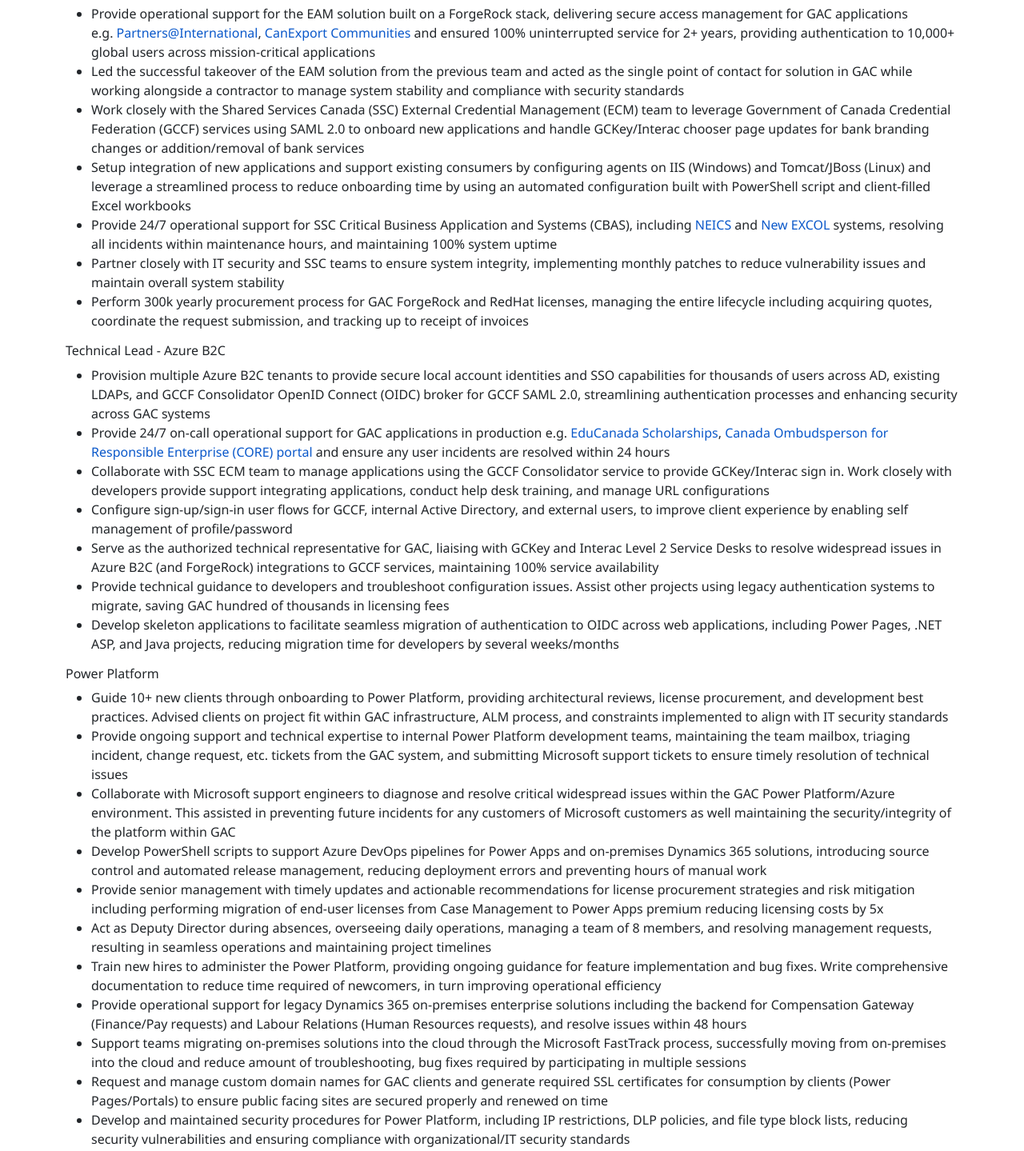
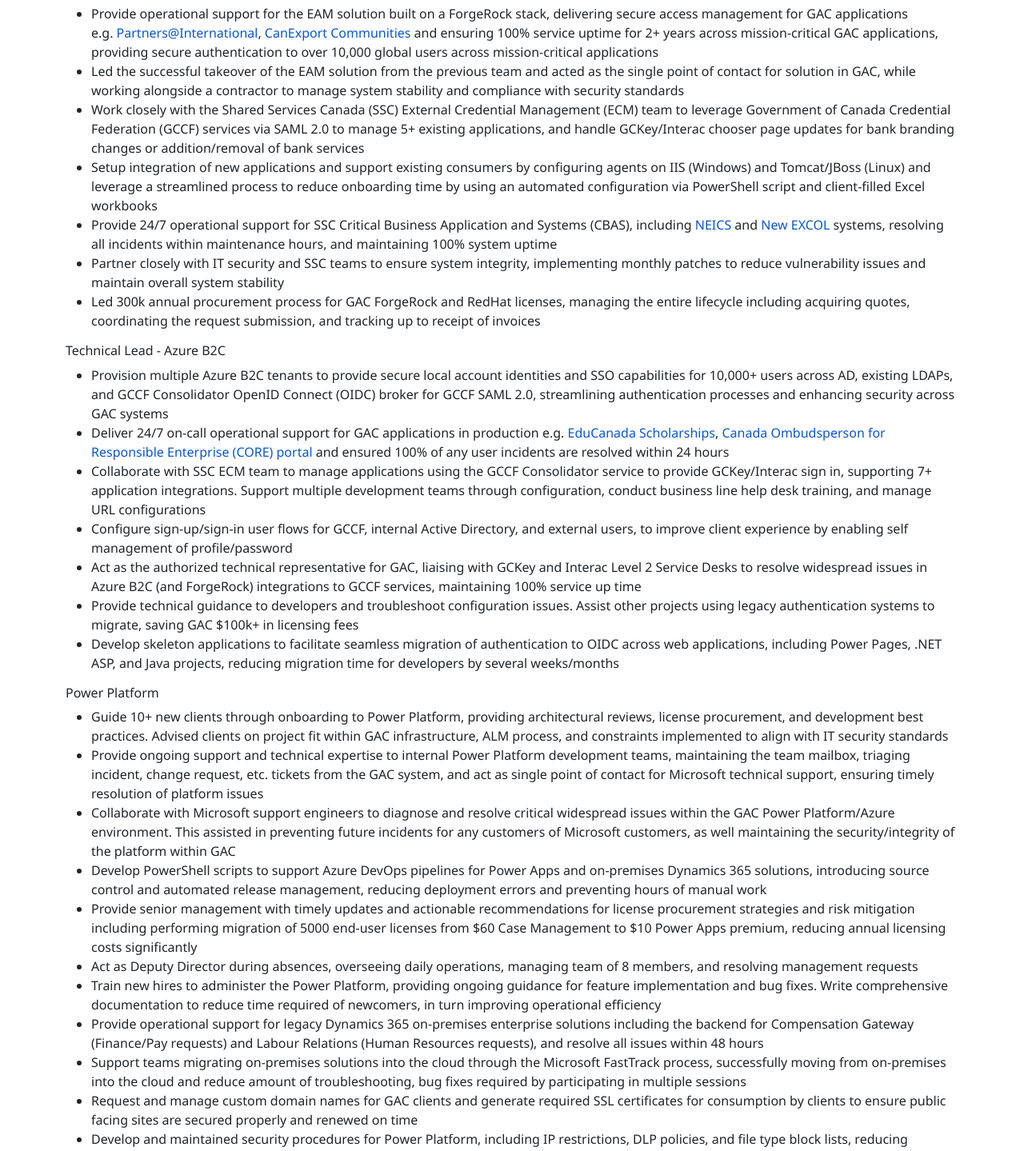
Before and after one commit to luvaihassanali/portfolio, a website: page cv/cv.html in a window 1280 px wide. Shown: the part 370-1809 px from the top of the page at 80% size. Drawn offline with Linux system fonts and the light colour scheme.

Commit message:
cv update 7

```diff
--- a/cv/cv.html
+++ b/cv/cv.html
@@ -93,36 +93,36 @@
                     <div class="col">
                         <h6>Technical Lead - Enterprise Access Management (EAM-HA)<br></h6>
                         <ul>
-                            <li>Provide operational support for the EAM solution built on a ForgeRock stack, delivering secure access management for GAC applications e.g.&nbsp;<a href="https://pi.international.gc.ca/" target="_blank">Partners@International</a>, <a href="https://pb.international.gc.ca/" target="_blank">CanExport Communities</a>&nbsp;and ensured 100% uninterrupted service for 2+ years, providing authentication to 10,000+ global users across mission-critical applications</li>
-                            <li>Led the successful takeover of the EAM solution from the previous team and acted as the single point of contact for solution in GAC while working alongside a contractor to manage system stability and compliance with security standards</li>
-                            <li>Work closely with the Shared Services Canada (SSC)&nbsp;External Credential Management (ECM) team to leverage Government of Canada Credential Federation (GCCF) services using SAML 2.0 to onboard new applications and handle GCKey/Interac chooser page updates for bank branding changes or addition/removal of bank services</li>
-                            <li>Setup integration of new applications and support existing consumers by configuring agents on IIS (Windows) and Tomcat/JBoss (Linux) and leverage a streamlined process to reduce onboarding time by using an automated configuration built with PowerShell script and client-filled Excel workbooks</li>
+                            <li>Provide operational support for the EAM solution built on a ForgeRock stack, delivering secure access management for GAC applications e.g.&nbsp;<a href="https://pi.international.gc.ca/" target="_blank">Partners@International</a>, <a href="https://pb.international.gc.ca/" target="_blank">CanExport Communities</a>&nbsp;and ensuring 100% service uptime for 2+ years across mission-critical GAC applications, providing secure authentication to over 10,000 global users across mission-critical applications</li>
+                            <li>Led the successful takeover of the EAM solution from the previous team and acted as the single point of contact for solution in GAC, while working alongside a contractor to manage system stability and compliance with security standards</li>
+                            <li>Work closely with the Shared Services Canada (SSC)&nbsp;External Credential Management (ECM) team to leverage Government of Canada Credential Federation (GCCF) services via SAML 2.0 to manage 5+ existing applications, and handle GCKey/Interac chooser page updates for bank branding changes or addition/removal of bank services</li>
+                            <li>Setup integration of new applications and support existing consumers by configuring agents on IIS (Windows) and Tomcat/JBoss (Linux) and leverage a streamlined process to reduce onboarding time by using an automated configuration via PowerShell script and client-filled Excel workbooks</li>
                             <li>Provide 24/7 operational support for SSC Critical Business Application and Systems (CBAS), including <a href="https://www.neics-nscei.canada.ca/" target="_blank">NEICS</a> and <a href="https://www.nexcol-nceel.canada.ca/" target="_blank">New EXCOL</a> systems, resolving all incidents within maintenance hours, and maintaining 100% system uptime</li>
                             <li>Partner closely with IT security and SSC teams to ensure system integrity, implementing monthly patches to reduce vulnerability issues and maintain overall system stability</li>
-                            <li>Perform 300k yearly procurement process for GAC ForgeRock and RedHat licenses, managing the entire lifecycle including acquiring quotes, coordinate the request submission, and tracking up to receipt of invoices</li>
+                            <li>Led 300k annual procurement process for GAC ForgeRock and RedHat licenses, managing the entire lifecycle including acquiring quotes, coordinating the request submission, and tracking up to receipt of invoices</li>
                         </ul>
                         <h6>Technical Lead - Azure B2C<br></h6>
                         <ul>
-                            <li>Provision multiple Azure B2C tenants to provide secure local account identities and SSO capabilities for thousands of users across AD, existing LDAPs, and GCCF Consolidator OpenID Connect (OIDC) broker for GCCF SAML 2.0, streamlining authentication processes and enhancing security across GAC systems</li>
-                            <li>Provide 24/7 on-call operational support for GAC applications in production e.g. <a href="https://compte-educanada-account.canada.ca/" target="_blank">EduCanada Scholarships</a>,&nbsp;<a href="https://app.core-ocre.canada.ca/" target="_blank">Canada Ombudsperson for Responsible Enterprise (CORE) portal</a> and ensure any user incidents are resolved within 24 hours</li>
-                            <li>Collaborate with SSC ECM team to manage applications using the GCCF Consolidator service to provide GCKey/Interac sign in. Work closely with developers provide support integrating applications, conduct help desk training, and manage URL configurations</li>
+                            <li>Provision multiple Azure B2C tenants to provide secure local account identities and SSO capabilities for 10,000+ users across AD, existing LDAPs, and GCCF Consolidator OpenID Connect (OIDC) broker for GCCF SAML 2.0, streamlining authentication processes and enhancing security across GAC systems</li>
+                            <li>Deliver 24/7 on-call operational support for GAC applications in production e.g. <a href="https://compte-educanada-account.canada.ca/" target="_blank">EduCanada Scholarships</a>,&nbsp;<a href="https://app.core-ocre.canada.ca/" target="_blank">Canada Ombudsperson for Responsible Enterprise (CORE) portal</a> and ensured 100% of any user incidents are resolved within 24 hours</li>
+                            <li>Collaborate with SSC ECM team to manage applications using the GCCF Consolidator service to provide GCKey/Interac sign in, supporting 7+ application integrations. Support multiple development teams through configuration, conduct business line help desk training, and manage URL configurations</li>
                             <li>Configure sign-up/sign-in user flows for GCCF, internal Active Directory, and external users, to improve client experience by enabling self management of profile/password</li>
-                            <li>Serve as the authorized technical representative for GAC, liaising with GCKey and Interac Level 2 Service Desks to resolve widespread issues in Azure B2C (and ForgeRock) integrations to GCCF services, maintaining 100% service availability</li>
-                            <li>Provide technical guidance to developers and troubleshoot configuration issues. Assist other projects using legacy authentication systems to migrate, saving GAC hundred of thousands in licensing fees</li>
+                            <li>Act as the authorized technical representative for GAC, liaising with GCKey and Interac Level 2 Service Desks to resolve widespread issues in Azure B2C (and ForgeRock) integrations to GCCF services, maintaining 100% service up time</li>
+                            <li>Provide technical guidance to developers and troubleshoot configuration issues. Assist other projects using legacy authentication systems to migrate, saving GAC $100k+&nbsp;in licensing fees</li>
                             <li>Develop skeleton applications to facilitate seamless migration of authentication to OIDC across web applications, including Power Pages, .NET ASP, and Java projects, reducing migration time for developers by several weeks/months</li>
                         </ul>
                         <h6>Power Platform<br></h6>
                         <ul>
                             <li>Guide 10+ new clients through onboarding to Power Platform, providing architectural reviews, license procurement, and development best practices. Advised clients on project fit within GAC infrastructure, ALM process, and constraints implemented to align with IT security standards</li>
-                            <li>Provide ongoing support and technical expertise to internal Power Platform development teams, maintaining the team mailbox, triaging incident, change request, etc. tickets from the GAC system, and submitting Microsoft support tickets to ensure timely resolution of technical issues</li>
-                            <li>Collaborate with Microsoft support engineers to diagnose and resolve critical widespread issues within the GAC Power Platform/Azure environment. This assisted in preventing future incidents for any customers of Microsoft customers as well maintaining the security/integrity of the platform within GAC</li>
+                            <li>Provide ongoing support and technical expertise to internal Power Platform development teams, maintaining the team mailbox, triaging incident, change request, etc. tickets from the GAC system, and act as single point of contact for Microsoft technical support, ensuring timely resolution of platform issues</li>
+                            <li>Collaborate with Microsoft support engineers to diagnose and resolve critical widespread issues within the GAC Power Platform/Azure environment. This assisted in preventing future incidents for any customers of Microsoft customers, as well maintaining the security/integrity of the platform within GAC</li>
                             <li>Develop PowerShell scripts to support Azure DevOps pipelines for Power Apps and on-premises Dynamics 365 solutions, introducing source control and automated release management, reducing deployment errors and preventing hours of manual work</li>
-                            <li>Provide senior management with timely updates and actionable recommendations for license procurement strategies and risk mitigation including performing migration of end-user licenses from Case Management to Power Apps premium reducing licensing costs by 5x</li>
-                            <li>Act as Deputy Director during absences, overseeing daily operations, managing a team of 8 members, and resolving management requests, resulting in seamless operations and maintaining project timelines</li>
+                            <li>Provide senior management with timely updates and actionable recommendations for license procurement strategies and risk mitigation including performing migration of 5000 end-user licenses from $60 Case Management to $10 Power Apps premium, reducing annual licensing costs significantly</li>
+                            <li>Act as Deputy Director during absences, overseeing daily operations, managing team of 8 members, and resolving management requests</li>
                             <li>Train new hires to administer the Power Platform, providing ongoing guidance for feature implementation and bug fixes. Write comprehensive documentation to reduce time required of newcomers, in turn improving operational efficiency</li>
-                            <li>Provide operational support for legacy Dynamics 365 on-premises enterprise solutions including the backend for Compensation Gateway (Finance/Pay requests) and Labour Relations (Human Resources requests), and resolve issues within 48 hours</li>
+                            <li>Provide operational support for legacy Dynamics 365 on-premises enterprise solutions including the backend for Compensation Gateway (Finance/Pay requests) and Labour Relations (Human Resources requests), and resolve all issues within 48 hours</li>
                             <li>Support teams migrating on-premises solutions into the cloud through the Microsoft FastTrack process, successfully moving from on-premises into the cloud and&nbsp;reduce amount of troubleshooting, bug fixes required by participating in multiple sessions</li>
-                            <li>Request and manage custom domain names for GAC clients and generate required SSL certificates for consumption by clients (Power Pages/Portals) to ensure public facing sites are secured properly and renewed on time</li>
+                            <li>Request and manage custom domain names for GAC clients and generate required SSL certificates for consumption by clients to ensure public facing sites are secured properly and renewed on time</li>
                             <li>Develop and maintained security procedures for Power Platform, including IP restrictions, DLP policies, and file type block lists, reducing security vulnerabilities and ensuring compliance with organizational/IT security standards</li>
                         </ul>
                     </div>
@@ -160,20 +160,20 @@
                 <div class="row">
                     <div class="col">
                         <ul>
-                            <li>Led migration of codebase from TFS to Git and migration of application installers from Visual Studio Installer Projects to WiX Toolset, eliminating dependency issues and improving workflow for developers</li>
-                            <li>Developed a patch for ArcGIS 9.3.1 to enable legacy&nbsp;<a href="https://proceedings.esri.com/library/userconf/proc07/papers/papers/pap_1414.pdf" target="_blank">BattleView</a>&nbsp;software compatibility with Windows 10, extending software usability for years and avoiding costly licenses</li>
-                            <li>Implement features, defect fixes, and component deprecations for BattleView and assist in training developers in ramping up on a large codebase developed over 10+ years, helping to reduce turn over time</li>
+                            <li>Led migration of codebase from TFS to Git and migration of application installers from Visual Studio Installer Projects to WiX Toolset, eliminating all dependency issues and improving workflow for developers</li>
+                            <li>Developed a patch for ArcGIS 9.3.1 to enable legacy&nbsp;<a href="https://proceedings.esri.com/library/userconf/proc07/papers/papers/pap_1414.pdf" target="_blank">BattleView</a>&nbsp;software compatibility with Windows 10, this extended software usability for years, prevented a complete refactor of the project, and avoided costly purchase of COTS product</li>
+                            <li>Implement features, defect fixes, and component deprecations for BattleView and train new developers in ramping up on a large codebase developed over 10+ years, helping to reduce turn over time</li>
                             <li>Participate in development of Friendly Forces Tracking Gateway (FFTgw)&nbsp;WCF&nbsp;service to relay the location of friendly units with NATO partners; designed to follow NATO protocols (IP1, WSMP, and A-DATP-36)</li>
                             <li>Implement a temporary versioning system using VBScript for MSI installers due to an unsupported version format in Visual Studio (e.g. 2.7.1.60028), this saved thousands in licensing costs for a third-party tools e.g. Advanced Installer</li>
                             <li>Write PowerShell scripts and YAML templates for GitLab CI/CD pipelines, this helped reduce developer workload and increase visibility for DevOps and packaging team</li>
-                            <li>Design and implemented a performance testing system for legacy and new friendly forces tracking applications, running test scenarios multiple hours simulating live military operations, and provided data that led to the decision not to deploy the newly developed version due to poor performance<br></li>
+                            <li>Design and implemented a performance testing system for legacy and new friendly forces tracking applications, running test scenarios multiple hours simulating live military operations, and provided data that led to the decision to halt development and not deploy the new software due to poor performance<br></li>
                             <li>Analyze proposed solutions (e.g., SQL to CouchDB migration, CBRN warning reliability) within the high-security military environment with client and stakeholders, influencing key decisions that improved system security and performance, and reliability<br></li>
                             <li>Work closely with testers to implement application requirements, provide support while writing test procedures, and ensuring all issues are resolved before the successful delivery of features</li>
                             <li>Collaborate with DevOps team to design GitLab CI/CD pipelines, reducing deployment time by hours, and training/supporting developers on their implementation and usage</li>
                             <li> Resolved a critical bug for a NATO legacy friendly force tracking application in the Canadian military’s Tactical System Integration Laboratory (TSIL), collaborating with NATO partners across 3 countries, this allowed Canada to proceed with testing during an international event</li>
                             <li>Align with 2-month sprint increments using SAFe, conducting planning sessions, backlog grooming, and sprint reviews with multiple teams of over 50 developers to deliver for Canadian military</li>
                             <li>Create user stories with clear definitions of done and estimated story points, improving development time estimates and communication between management, clients, and stakeholder by delivering clear timelines</li>
-                            <li>Practice daily scrum with the use of Kanban board; keep track of active work with software problem reports (SPRs), features, user stories, etc. in IBM RTC (previously Jira) to allow prioritization of high-impact items and ensure timely delivery</li>
+                            <li>Practice daily scrum with the use of Kanban board and keep track of active work with software problem reports (SPRs), features, user stories, etc. in IBM RTC (previously Jira) to allow prioritization of high-impact items and ensure timely delivery</li>
                         </ul>
                     </div>
                 </div>
```
